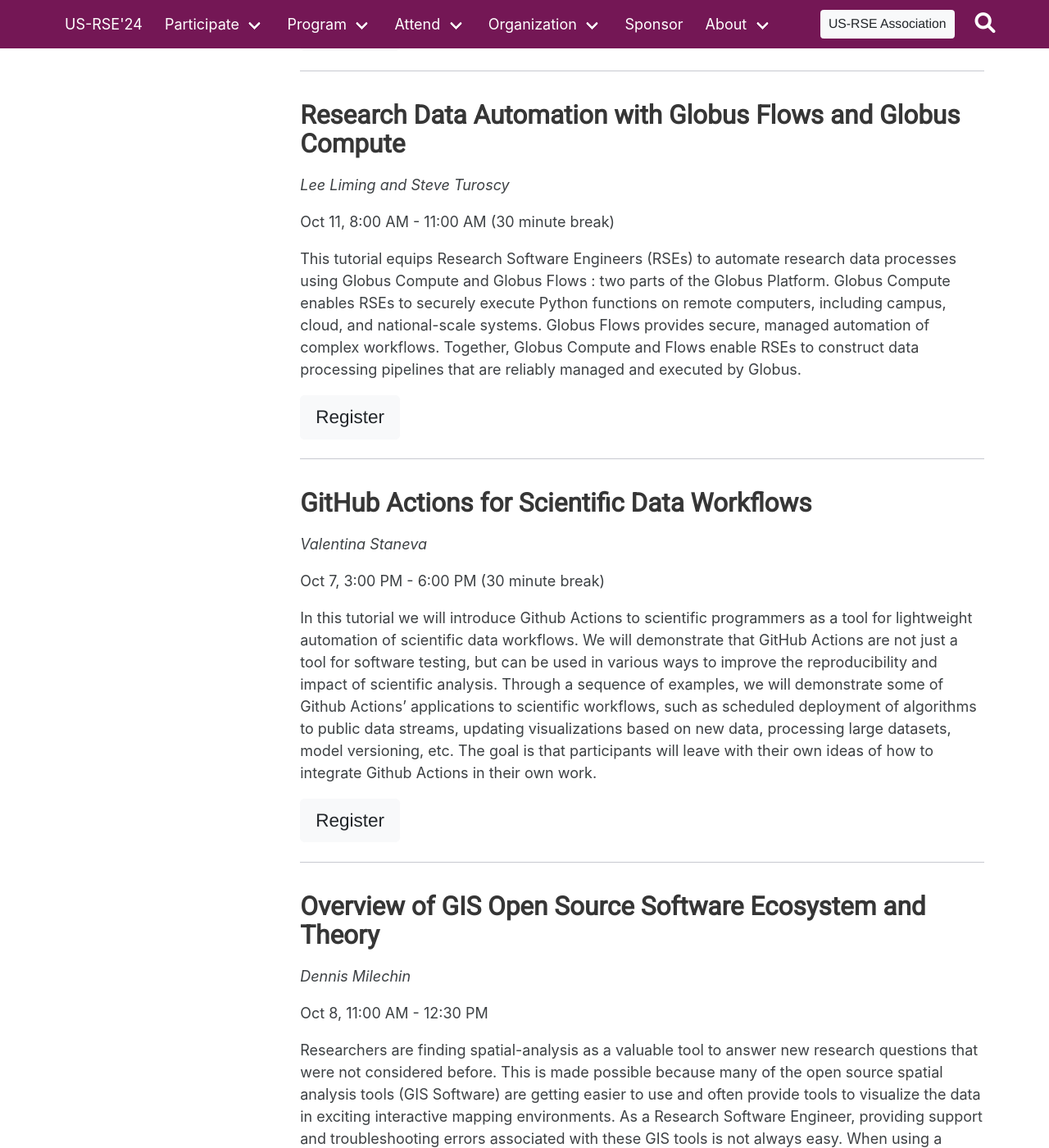
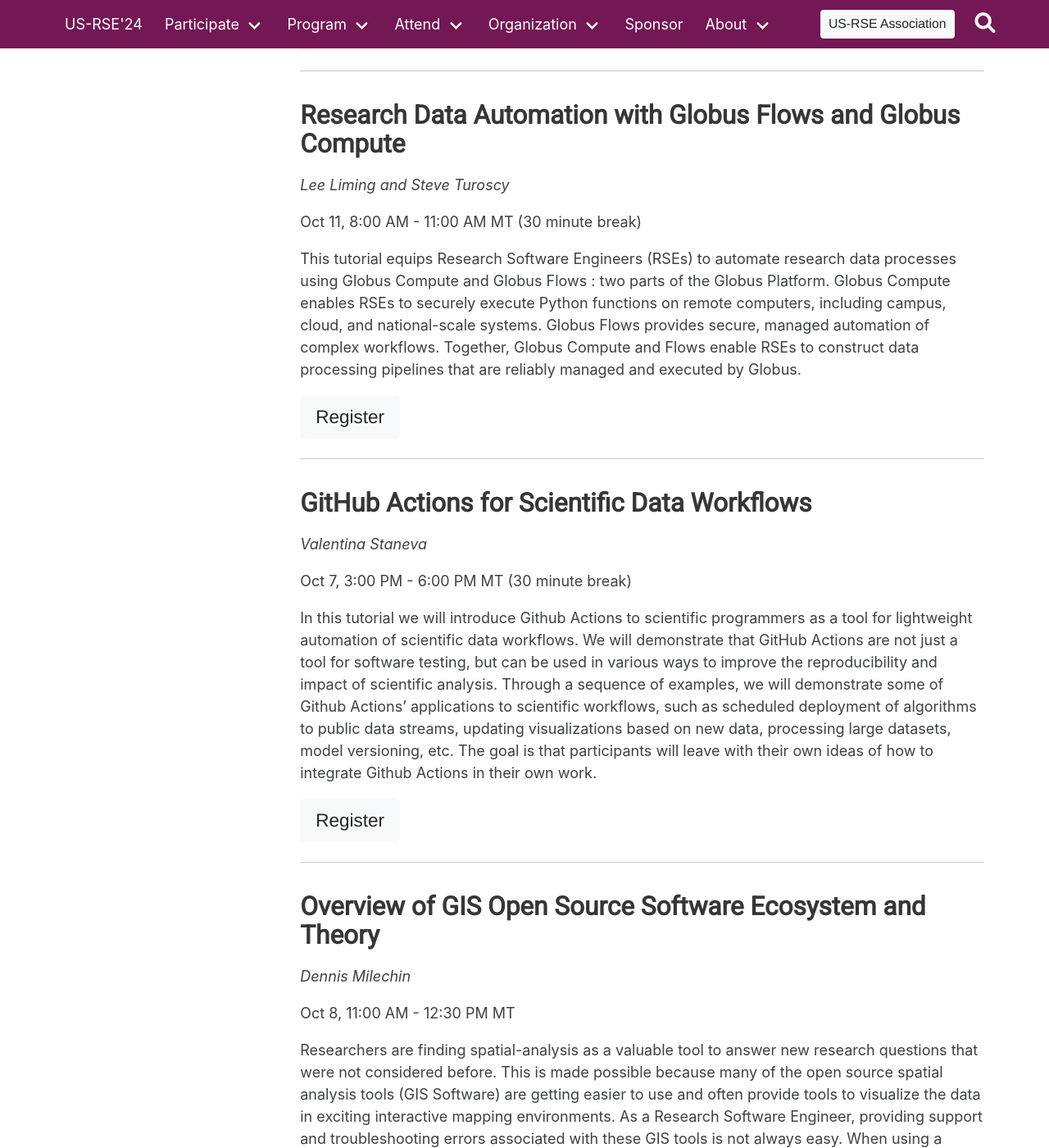
Before and after one commit to USRSE/usrse24, a Jekyll site: the page built from pages/program/abstracts/tutorials.md, in a window 1280 px wide and 1400 px high, scrolled down 2102 px. Shown: the whole window at 82% size. Built offline with Jekyll 4.4.1, drawn with Linux system fonts in a browser that asks for light colours; comment, search, counter and statistics services are not loaded; a style sheet for code colours, icons or effects is not loaded; some of the changed text lies outside the part shown.

Commit message:
Add time zone

```diff
--- a/pages/program/abstracts/tutorials.md
+++ b/pages/program/abstracts/tutorials.md
@@ -16,7 +16,7 @@
 
 _Kyle Chard and Yadu Babuji_
 
-Oct 7, 11:00 AM - 2:00 PM (30 minute break)
+Oct 7, 11:00 AM - 2:00 PM MT (30 minute break)
 
 This tutorial will focus on teaching modern approaches for running code on diverse, remote
 computing resources. As hardware continues to become yet more diverse, it is increasingly
@@ -40,7 +40,7 @@
 
 _Rajshree Deshmukh, Cody O'Donnell, Lavanya Ramakrishnan_
 
-Oct 7, 3:00 PM - 6:00 PM (30 minute break)
+Oct 7, 3:00 PM - 6:00 PM MT (30 minute break)
 
 This tutorial will be a hands-on introduction to web application development using STRUDEL, an open source project making it easier for RSEs and domain scientists to build usable user
 interfaces (UIs). Attendees will learn how to go from a UI need, to identifying a Task Flow
@@ -61,7 +61,7 @@
 
 _Diego Menéndez and Danying Shao_
 
-Oct 10, 11:00 AM - 2:00 PM (30 minute break)
+Oct 10, 11:00 AM - 2:00 PM MT (30 minute break)
 
 Web applications are increasingly adopted in the research community, e.g. for data collection,
 information dissemination and workflow management. Django is a Python-based open-sourced
@@ -87,7 +87,7 @@
 
 _Lee Liming and Steve Turoscy_
 
-Oct 11, 8:00 AM - 11:00 AM (30 minute break)
+Oct 11, 8:00 AM - 11:00 AM MT (30 minute break)
 
 This tutorial equips Research Software Engineers (RSEs) to automate research data processes
 using Globus Compute  and Globus Flows : two parts of the Globus Platform.
@@ -105,7 +105,7 @@
 
 _Valentina Staneva_
 
-Oct 7, 3:00 PM - 6:00 PM (30 minute break)
+Oct 7, 3:00 PM - 6:00 PM MT (30 minute break)
 
 In this tutorial we will introduce Github Actions to scientific programmers as a tool for lightweight
 automation of scientific data workflows. We will demonstrate that GitHub Actions are not just a
@@ -125,7 +125,7 @@
 
 _Dennis Milechin_
 
-Oct 8, 11:00 AM - 12:30 PM
+Oct 8, 11:00 AM - 12:30 PM MT
 
 Researchers are finding spatial-analysis as a valuable tool to answer new research questions
 that were not considered before. This is made possible because many of the open source
```
